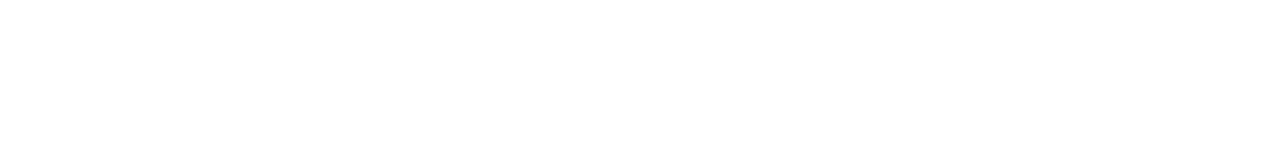
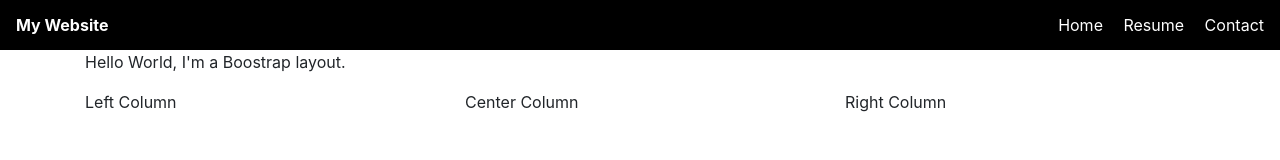
Before and after one commit to chisportsguy41/bootstrap, a website: page index.html in a window 1280 px wide. Drawn offline with nearby package versions, Linux system fonts and the light colour scheme.

Commit message:
added some of lab functionalities

```diff
--- a/index.html
+++ b/index.html
@@ -5,9 +5,28 @@
     <meta name="viewport" content="width=device-width, initial-scale=1, shrink-to-fit=no">
     <title>Bootstrap Demo</title>
     <link rel="stylesheet" href="https://maxcdn.bootstrapcdn.com/bootstrap/4.0.0-beta.2/css/bootstrap.min.css">
+    <link rel="stylesheet" type="text/css" href="./dist/css/main.css"
   </head>
 
   <body>
+    <header>
+      <span class="logo">My Website</span>
+      <nav>
+        <ul>
+          <li><a href="index.html">Home</a></li>
+          <li><a href="resume.html">Resume</a></li>
+          <li><a href="contact.html">Contact</a></li>
+        </ul>
+      </nav>
+    </header>
+    <div class="container">
+      <p>Hello World, I'm a Boostrap layout.</p>
+      <div class="row">
+        <div class="col-md-4">Left Column</div>
+        <div class="col-md-4">Center Column</div>
+        <div class="col-md-4">Right Column</div>
+      </div>
+    </div>
     <script src="https://code.jquery.com/jquery-3.2.1.slim.min.js"></script>
     <script src="https://cdnjs.cloudflare.com/ajax/libs/popper.js/1.12.3/umd/popper.min.js"></script>
     <script src="https://maxcdn.bootstrapcdn.com/bootstrap/4.0.0-beta.2/js/bootstrap.min.js"></script>
--- a/src/scss/main.scss
+++ b/src/scss/main.scss
@@ -0,0 +1,39 @@
+header {
+    height: 50px;
+    background: #000;
+    color: #fff;
+    padding: 0 .5rem 0 1em;
+}
+
+header .logo{
+    line-height: 50px;
+    font-weight: bold;
+}
+
+nav {
+    float: right;
+}
+
+nav ul {
+    margin: 0;
+    padding: 0;
+    list-style: none;
+}
+
+nav ul li{
+    display: inline;
+}
+
+nav ul li a,
+nav ul li a:link,
+nav ul li a:visited{
+    display: inline-block;
+    padding: 0 .5em;
+    color: #fff;
+    line-height: 50px;
+    text-decoration: none;
+}
+
+nav ul li a:hover{
+    background: #444;
+}
```
Also changed, not shown: contact.html (added, +34 -0 lines), resume.html (added, +34 -0 lines), dist/css/main.css, dist/css/main.min.css, 1 other file.
